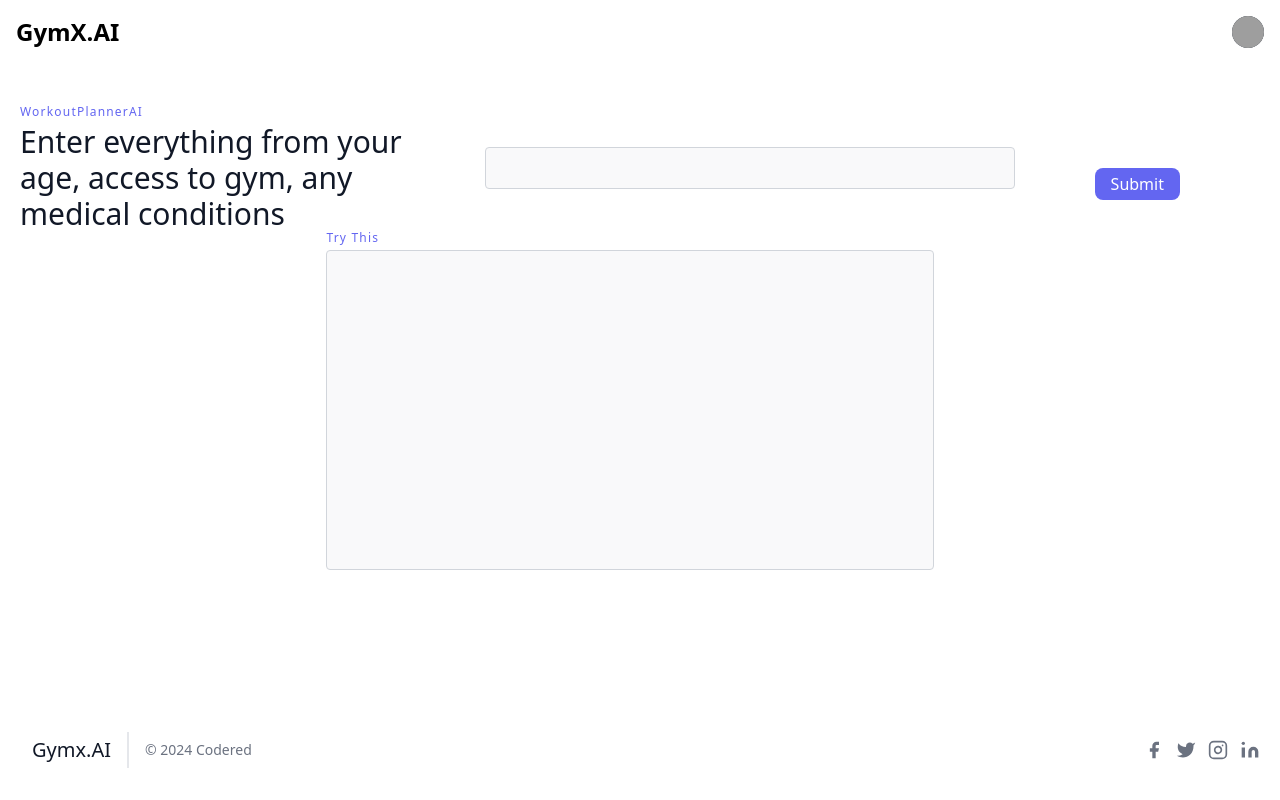
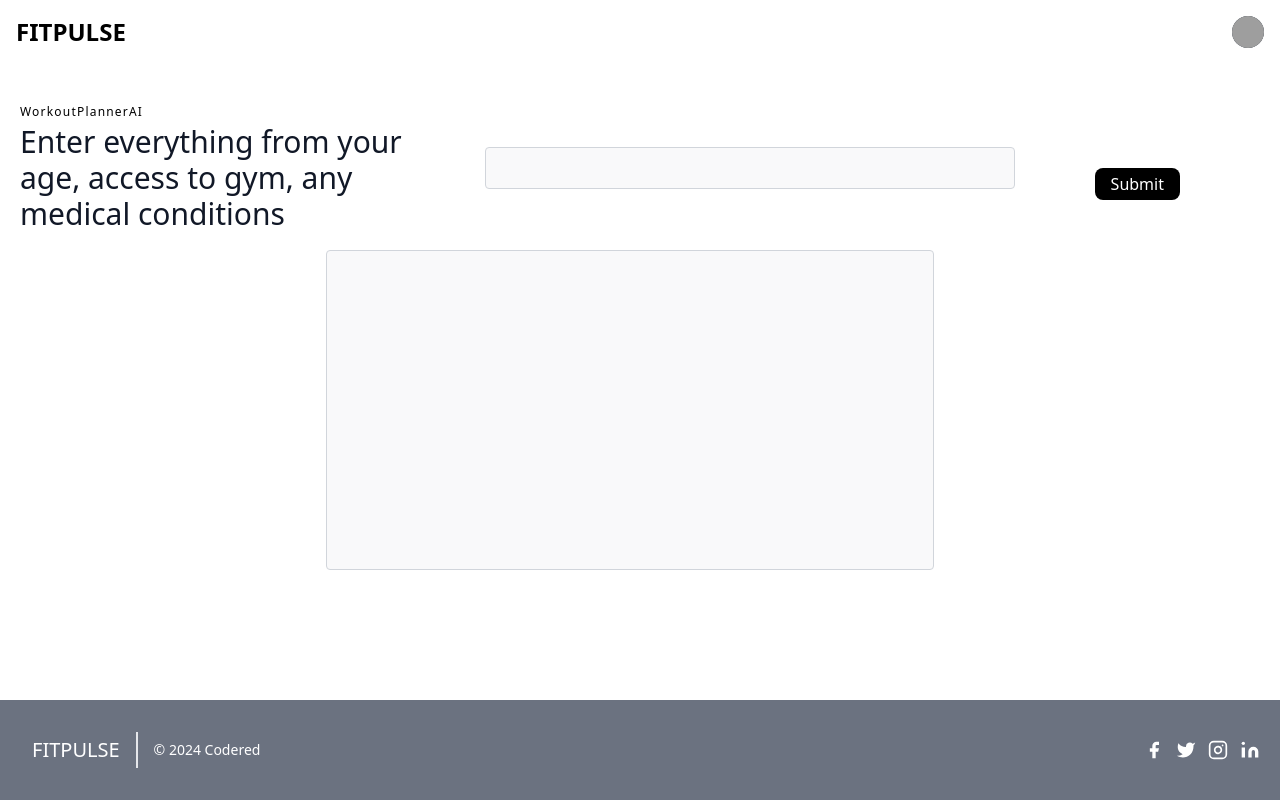
Before and after one commit to Vortex1806/Gymx.ai, a Flask app: page /workout_endpoint in a window 1280 px wide. Run offline with Flask 2, Linux system fonts and the light colour scheme; the visitor is signed in with stand-in values (Sample User, id 1); parts of the project's set-up code (start-up, migrations or seed data) failed here and were passed over; some libraries are stand-ins or nearby versions; grey boxes are pictures that could not be loaded.

Commit message:
Change ui and adding forms and data

```diff
--- a/templates/video_stream.html
+++ b/templates/video_stream.html
@@ -54,7 +54,7 @@
         <div class="max-w-screen-xl flex flex-wrap items-center justify-between mx-auto p-4">
             <a href="{{ url_for('workoutplanner_endpoint', _external=True) }}" class="flex items-center">
 
-                <span class="self-center text-2xl font-semibold whitespace-nowrap dark:text-white">GymX.AI</span>
+                <span class="self-center text-2xl font-semibold whitespace-nowrap dark:text-white">FITPULSE</span>
             </a>
             <div class="flex items-center md:order-2">
                 <span class="px-2 block mr-2 text-white hover:text-gray-900">Hi {{firstname}}</span>
@@ -135,7 +135,7 @@
 <footer class="text-gray-600 body-font">
         <div class="container px-5 py-8 mx-auto flex items-center sm:flex-row flex-col">
             <a class="flex title-font font-medium items-center md:justify-start justify-center text-gray-900">
-                <span class="ml-3 text-xl">Gymx.AI</span>
+                <span class="ml-3 text-xl">FITPULSE</span>
             </a>
             <p class="text-sm text-gray-500 sm:ml-4 sm:pl-4 sm:border-l-2 sm:border-gray-200 sm:py-2 sm:mt-0 mt-4">©
                 2024 Codered
--- a/templates/workout.html
+++ b/templates/workout.html
@@ -61,11 +61,11 @@
 <body>
 
 
-    <nav class="bg-white border-gray-200 dark:bg-indigo-500">
+    <nav class="bg-white border-gray-200 dark:bg-black">
         <div class="max-w-screen-xl flex flex-wrap items-center justify-between mx-auto p-4">
             <a href="{{ url_for('workoutplanner_endpoint', _external=True) }}" class="flex items-center">
 
-                <span class="self-center text-2xl font-semibold whitespace-nowrap dark:text-white">GymX.AI</span>
+                <span class="self-center text-2xl font-semibold whitespace-nowrap dark:text-white">FITPULSE</span>
             </a>
             <div class="flex items-center md:order-2">
                 <span class="px-2 block mr-2 text-white hover:text-gray-900">Hi {{firstname}}</span>
@@ -114,7 +114,7 @@
             </div>
             <div class="items-center justify-between hidden w-full md:flex md:w-auto md:order-1" id="mobile-menu-2">
                 <ul
-                    class="flex flex-col font-medium p-4 md:p-0 mt-4 border border-gray-100 rounded-lg bg-gray-50 md:flex-row md:space-x-8 md:mt-0 md:border-0 md:bg-white dark:bg-indigo-500 md:dark:bg-indigo-500 dark:border-gray-700">
+                    class="flex flex-col font-medium p-4 md:p-0 mt-4 border border-gray-100 rounded-lg bg-gray-50 md:flex-row md:space-x-8 md:mt-0 md:border-0 md:bg-white dark:bg-black md:dark:bg-black dark:border-gray-700">
                     <li>
                         <a href="{{ url_for('homepage_endpoint', _external=True) }}"
                             class="mr-2 text-white hover:text-gray-900" aria-current="page">Home</a>
@@ -140,24 +140,22 @@
         </div>
     </nav>
 
-
-
     <section class="text-gray-600 body-font">
         <div class="container px-5 py-10 mx-auto flex flex-col items-center md:flex-row">
             <div class="flex flex-col md:pr-10 md:mb-0 mb-6 pr-0 w-full md:w-auto md:text-left text-center">
-                <h2 class="text-xs text-indigo-500 tracking-widest font-medium title-font mb-1">WorkoutPlannerAI</h2>
+                <h2 class="text-xs text-black tracking-widest font-medium title-font mb-1">WorkoutPlannerAI</h2>
                 <h1 class="md:text-3xl text-2xl font-medium title-font text-gray-900">Enter everything from your age, access to gym, any medical conditions
                 </h1>
             </div>
             <div class="w-full md:w-100 md:text-left text-center md:mt-0 mt-4">
                 <input type="text" id="hero-field" name="hero-field" class="workout-input w-full bg-gray-100 bg-opacity-50 rounded border border-gray-300
-                focus:ring-2 focus:ring-indigo-200 focus:bg-transparent focus:border-indigo-500
+                focus:ring-2 focus:ring-black focus:bg-transparent focus:border-black
                 text-base outline-none text-gray-700 py-1 px-3 leading-8 transition-colors duration-200 ease-in-out">
             </div>
             <div class="flex md:ml-20 md:mr-20 mx-auto items-center flex-shrink-0 space-x-4 mt-4">
 
                 <button idstyle="margin-bottom:30px"
-                    class="submit-btn bg-indigo-500 inline-flex mt-4 py-2 px-4 rounded-lg items-center hover:bg-indigo-600 focus:outline-none submitBtn">
+                    class="submit-btn bg-black inline-flex mt-4 py-2 px-4 rounded-lg items-center hover:bg-gray-500 focus:outline-none submitBtn">
                     <span class="flex items-start flex-col leading-none">
                         <span class="title-font font-medium text-white">Submit</span>
                     </span>
@@ -166,10 +164,10 @@
             </div>
         </div>
     </section>
-    <section class="text-gray-600 body-font">
+    <section class="text-white body-font bg-gray-500">
         <div class="w-full md:w-1/2 md:pl-8 mb-6 md:mb-0"
             style="position: absolute; top:50%;left:48%; transform:translate(-50%,-50%)">
-            <h2 class="text-xs text-indigo-500 tracking-widest font-medium title-font mb-1">Try This</h2>
+            <h2 class="text-xs text-white tracking-widest font-medium title-font mb-1">Try This</h2>
             <textarea
                 class="output-container w-full bg-gray-100 bg-opacity-50 rounded border border-gray-300
                 focus:ring-2 focus:ring-indigo-200 focus:bg-transparent focus:border-indigo-500
@@ -195,22 +193,22 @@
         </div>
     </section>
 
-    <footer class="text-gray-600 body-font">
+    <footer class="text-white body-font bg-gray-500">
         <div class="container px-5 py-8 mx-auto flex items-center sm:flex-row flex-col">
-            <a class="flex title-font font-medium items-center md:justify-start justify-center text-gray-900">
-                <span class="ml-3 text-xl">Gymx.AI</span>
+            <a class="flex title-font font-medium items-center md:justify-start justify-center text-white">
+                <span class="ml-3 text-xl">FITPULSE</span>
             </a>
-            <p class="text-sm text-gray-500 sm:ml-4 sm:pl-4 sm:border-l-2 sm:border-gray-200 sm:py-2 sm:mt-0 mt-4">©
+            <p class="text-sm text-white sm:ml-4 sm:pl-4 sm:border-l-2 sm:border-gray-200 sm:py-2 sm:mt-0 mt-4">©
                 2024 Codered
             </p>
             <span class="inline-flex sm:ml-auto sm:mt-0 mt-4 justify-center sm:justify-start">
-                <a class="text-gray-500">
+                <a class="text-white">
                     <svg fill="currentColor" stroke-linecap="round" stroke-linejoin="round" stroke-width="2"
                         class="w-5 h-5" viewBox="0 0 24 24">
                         <path d="M18 2h-3a5 5 0 00-5 5v3H7v4h3v8h4v-8h3l1-4h-4V7a1 1 0 011-1h3z"></path>
                     </svg>
                 </a>
-                <a class="ml-3 text-gray-500">
+                <a class="ml-3 text-white">
                     <svg fill="currentColor" stroke-linecap="round" stroke-linejoin="round" stroke-width="2"
                         class="w-5 h-5" viewBox="0 0 24 24">
                         <path
@@ -218,14 +216,14 @@
                         </path>
                     </svg>
                 </a>
-                <a class="ml-3 text-gray-500">
+                <a class="ml-3 text-white">
                     <svg fill="none" stroke="currentColor" stroke-linecap="round" stroke-linejoin="round"
                         stroke-width="2" class="w-5 h-5" viewBox="0 0 24 24">
                         <rect width="20" height="20" x="2" y="2" rx="5" ry="5"></rect>
                         <path d="M16 11.37A4 4 0 1112.63 8 4 4 0 0116 11.37zm1.5-4.87h.01"></path>
                     </svg>
                 </a>
-                <a class="ml-3 text-gray-500">
+                <a class="ml-3 text-white">
                     <svg fill="currentColor" stroke="currentColor" stroke-linecap="round" stroke-linejoin="round"
                         stroke-width="0" class="w-5 h-5" viewBox="0 0 24 24">
                         <path stroke="none"
```
